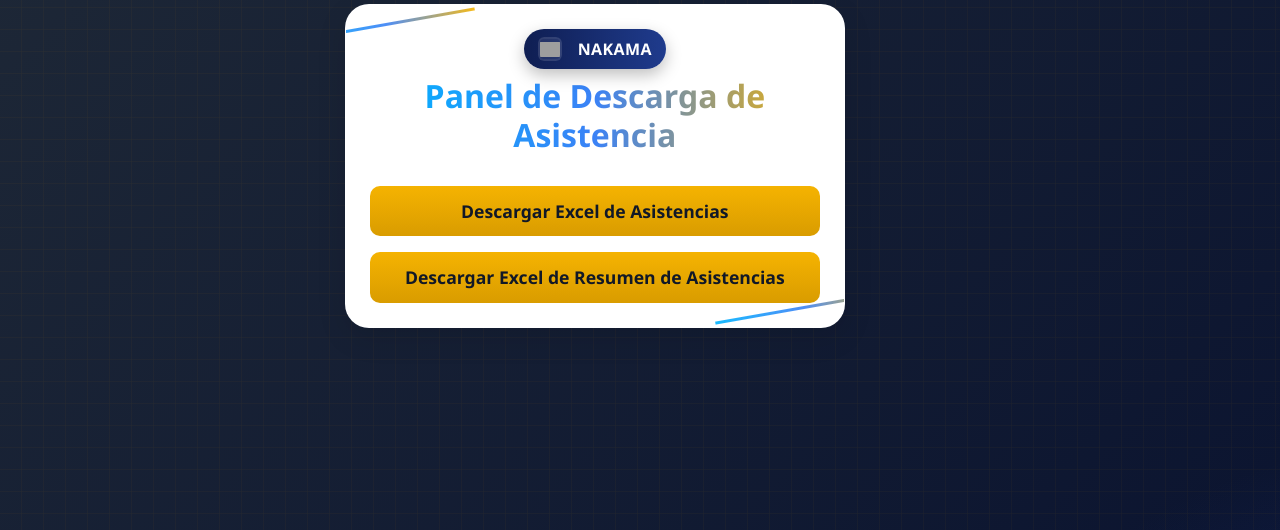
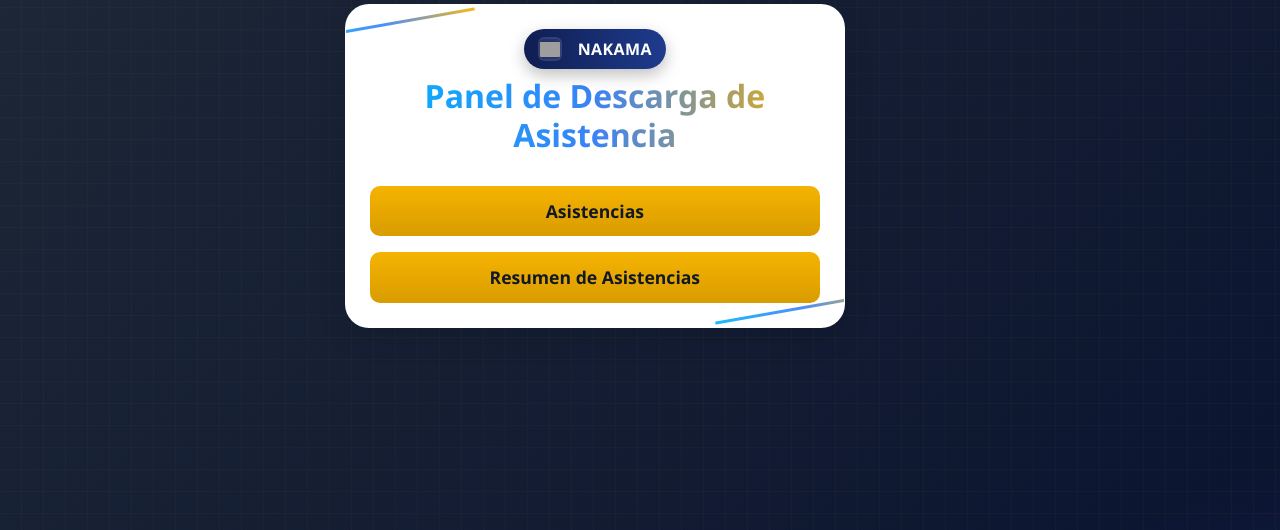
Before and after one commit to Brayan1262/diciembre, a Django app: page /login/descarga/ in a window 1280 px wide. Shown: the part 234-764 px from the top of the page. Run offline with Django 5.2, Linux system fonts and the light colour scheme; the visitor is signed in with stand-in values (Sample User, id 1); grey boxes are pictures that could not be loaded.

Commit message:
Ajustar textos de botones en panel de descargas

```diff
--- a/app/templates/pagina_descarga_excel.html
+++ b/app/templates/pagina_descarga_excel.html
@@ -23,10 +23,10 @@
 
           <div class="d-grid gap-3 mt-4">
             <a href="{% url 'descargar_excel' %}" class="btn btn-success btn-lg">
-              Descargar Excel de Asistencias
+              Asistencias
             </a>
             <a href="{% url 'resumen_excel' %}" class="btn btn-success btn-lg">
-              Descargar Excel de Resumen de Asistencias
+              Resumen de Asistencias
             </a>
           </div>
         </div>
```
